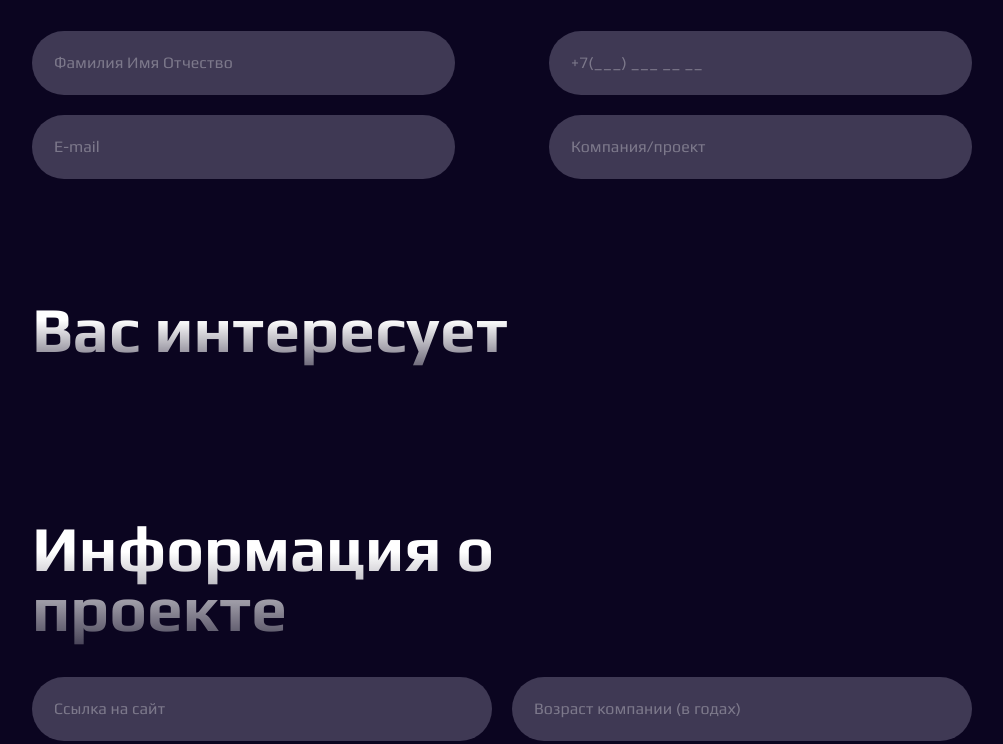
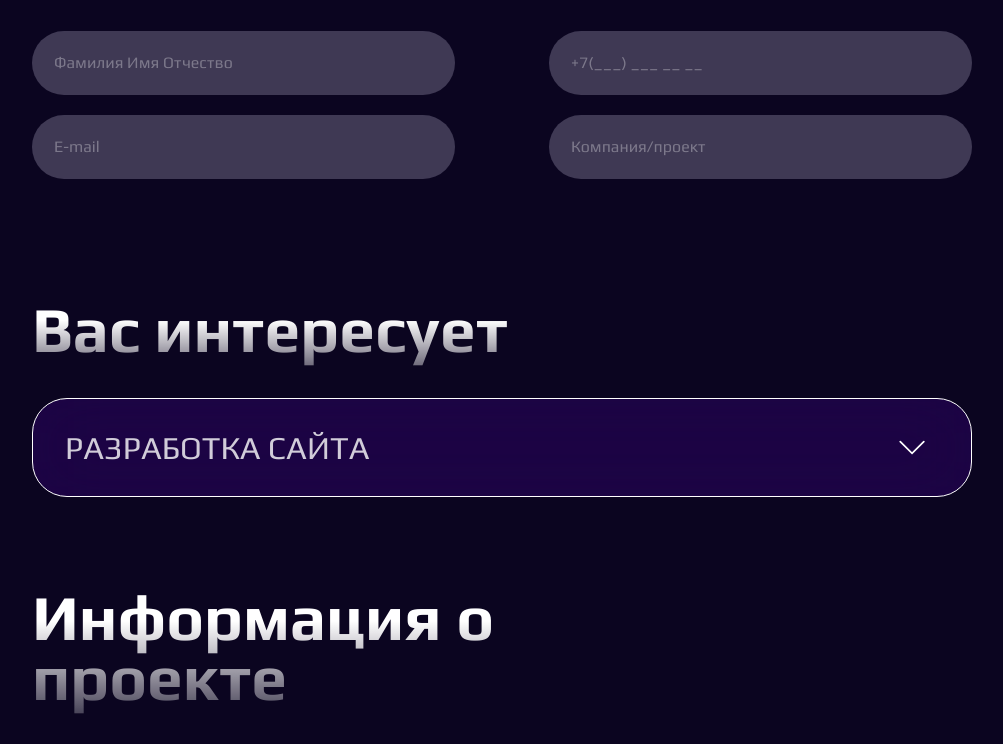
Before and after one commit to JulieBenchuk/web-studio, a Next.js app: page /questionnaire in a window 1280 px wide. Shown: the part 534-1278 px from the top of the page, without its empty margins (138-1141 px from the left). Built offline with nearby package versions, Linux system fonts and the light colour scheme.

Commit message:
feat: added expanded menu to QuestionnaireForm

```diff
--- a/src/components/05_Questionnaire/QuestionnaireForm.tsx
+++ b/src/components/05_Questionnaire/QuestionnaireForm.tsx
@@ -1,10 +1,18 @@
-import React from 'react';
+import React, {useState} from 'react';
 import Wrapper from "@/components/common/wrapper";
 import style from "@/styles/components/questionnaireForm.module.scss"
 import SmallTitle from "@/components/common/Titles/SmallTitle";
 import FullButton from "@/components/common/buttons/FullButton";
+import arrow from "@/assets/svg/arrowDown.svg"
 
 const QuestionnaireForm = () => {
+
+    const [expandedMenu, setExpandedMenu] = useState(false)
+
+    const onClickHandler = () => {
+        setExpandedMenu(!expandedMenu)
+    }
+
     return (
         <Wrapper className={style.wrapper}>
             <form className={style.formBlock}>
@@ -38,7 +46,18 @@ const QuestionnaireForm = () => {
 
                 <div className={style.interest}>
                     <SmallTitle className={style.titles}>Вас интересует</SmallTitle>
+                    <div className={style.selectorsBlock}>
+                        <div className={style.selectorItem} onClick={onClickHandler}>
+                            <h5 className={style.itemTitle}>Разработка сайта</h5>
+                            <img src={arrow.src} className={style.itemArrow} alt="questionnaire"/>
+                        </div>
+                        <div
+                            className={expandedMenu ? `${style.selectorItemExpanded}` : `${style.selectorItemHidden}`}></div>
+
+
+                    </div>
                 </div>
+
 
                 <div className={style.projectInfo}>
                     <SmallTitle className={style.titles}>Информация о проекте</SmallTitle>
--- a/src/styles/_variables.scss
+++ b/src/styles/_variables.scss
@@ -1,5 +1,6 @@
 $text-color-primary: #FFFFFF;
 $text-color-secondary: #F2F2F2;
+$text-color-third: rgba(255, 255, 255, 0.8);
 
 $bg-primary: #0B0520;
 $bg-secondary: #3D0286;
--- a/src/styles/components/callBackMe.module.scss
+++ b/src/styles/components/callBackMe.module.scss
@@ -103,7 +103,7 @@
 
 
         &::placeholder {
-          color: rgba(255, 255, 255, 0.8);
+          color: $text-color-third;
           opacity: 0.4;
         }
 
@@ -178,7 +178,7 @@
 
 
         &::placeholder {
-          color: rgba(255, 255, 255, 0.8);
+          color: $text-color-third;
           opacity: 0.4;
         }
 
--- a/src/styles/components/questionnaireForm.module.scss
+++ b/src/styles/components/questionnaireForm.module.scss
@@ -65,6 +65,96 @@
     }
 
     .interest {
+      padding-bottom: 100px;
+      @media (max-width: 1439px) {
+        padding-bottom: 70px;
+      }
+      @media (max-width: 965px) {
+        padding-bottom: 32px;
+      }
+
+
+      .selectorsBlock {
+        display: flex;
+        flex-direction: column;
+        align-items: center;
+        position: relative;
+
+        .selectorItem {
+          z-index: 1;
+          display: flex;
+          justify-content: space-between;
+          width: 980px;
+          padding: 32px 50px;
+          border-radius: 35px;
+          background: rgba(76, 4, 166, 0.27);
+          border: 1px solid $text-color-primary;
+          backdrop-filter: blur(34px);
+          @media (max-width: 1439px) {
+            width: 100%;
+            padding: 30px 32px;
+          }
+          @media (max-width: 965px) {
+            padding: 25px 30px;
+          }
+
+          .itemTitle {
+            @include Text-FS-FW-LH(48px, 400, 56px);
+            text-transform: uppercase;
+            color: $text-color-third;
+            @media (max-width: 1439px) {
+              @include Text-FS-FW-LH(32px, 400, 37px);
+            }
+            @media (max-width: 965px) {
+              @include Text-FS-FW-LH(20px, 400, 23px);
+            }
+          }
+
+          .itemArrow {
+
+          }
+        }
+
+        .selectorItemHidden {
+          z-index: 0;
+          position: relative;
+          left: 0;
+          top: 0;
+          width: 980px;
+          height: 0;
+          margin-bottom: 20px;
+          @media (max-width: 1439px) {
+            width: 100%;
+          }
+          @media (max-width: 965px) {
+            margin-bottom: 8px;
+          }
+
+        }
+
+        .selectorItemExpanded {
+          @extend .selectorItemHidden;
+          background: rgba(216, 216, 216, 0.13);
+          backdrop-filter: blur(34px);
+          border-radius: 35px;
+          padding: 140px 149px 42px 54px;
+          height: 299px;
+          top: -120px;
+          border: 1px solid $text-color-primary;
+          margin-bottom: -100px;
+          @media (max-width: 1439px) {
+            top: -100px;
+            margin-bottom: -80px;
+            padding: 30px 32px;
+          }
+          @media (max-width: 965px) {
+            top: -80px;
+            margin-bottom: -72px;
+            padding: 25px 30px;
+          }
+
+        }
+      }
 
     }
 
```
Also changed, not shown: src/assets/svg/arrowDown.svg (added).
